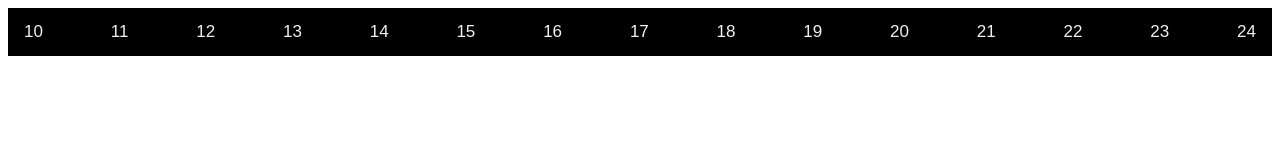
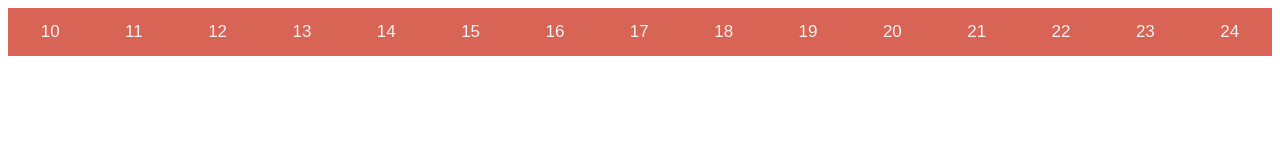
Before and after one commit to sammy4chan/dailyBot, a website with bundled scripts: page website/home.html in a window 1280 px wide. Built offline with nearby package versions, Linux system fonts and the light colour scheme.

Commit message:
edited styles

```diff
--- a/website/style.css
+++ b/website/style.css
@@ -10,16 +10,17 @@
   /* Style the links inside the navigation bar */
   .topnav button {
     border: none;
-    float: left;
-    background: none;
+    background: #D86455;
     color: #f2f2f2;
     text-align: center;
     padding: 14px 16px;
     text-decoration: none;
     font-size: 17px;
+    flex-grow: 1;
   }
 
   /* Change the color of links on hover */
   .topnav button:hover {
-    color: red;
+    color: #602C26;
+    background-color: #f2f2f2;
   }
```
